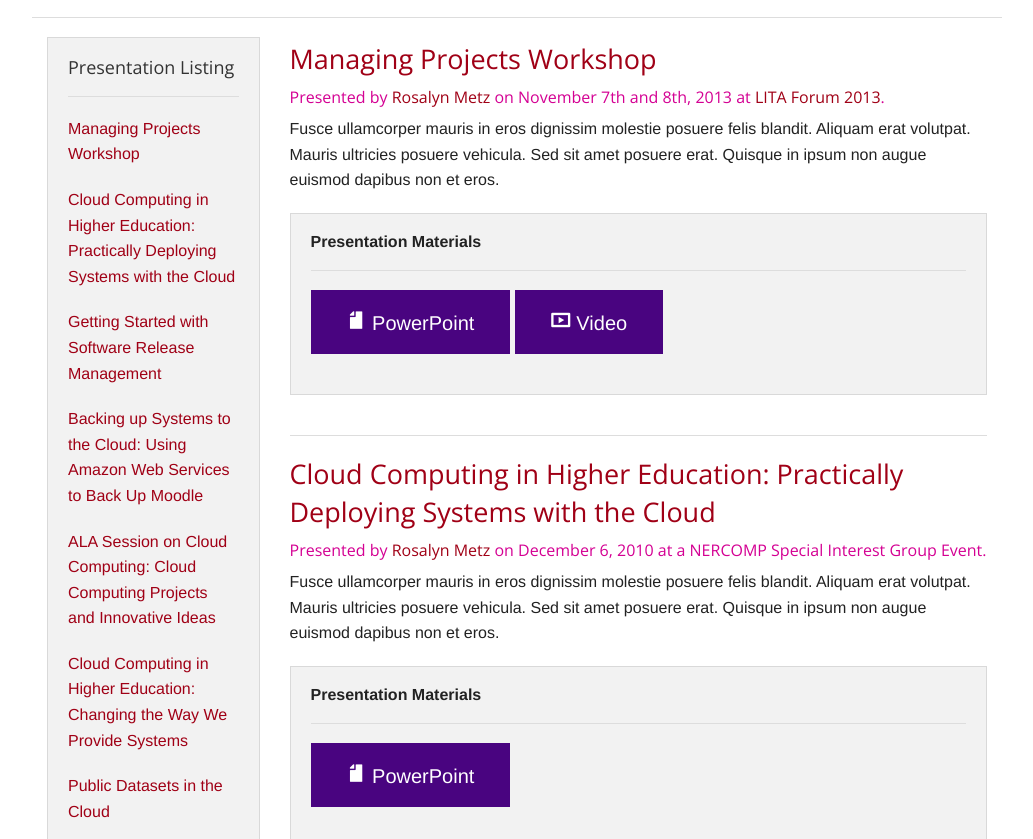
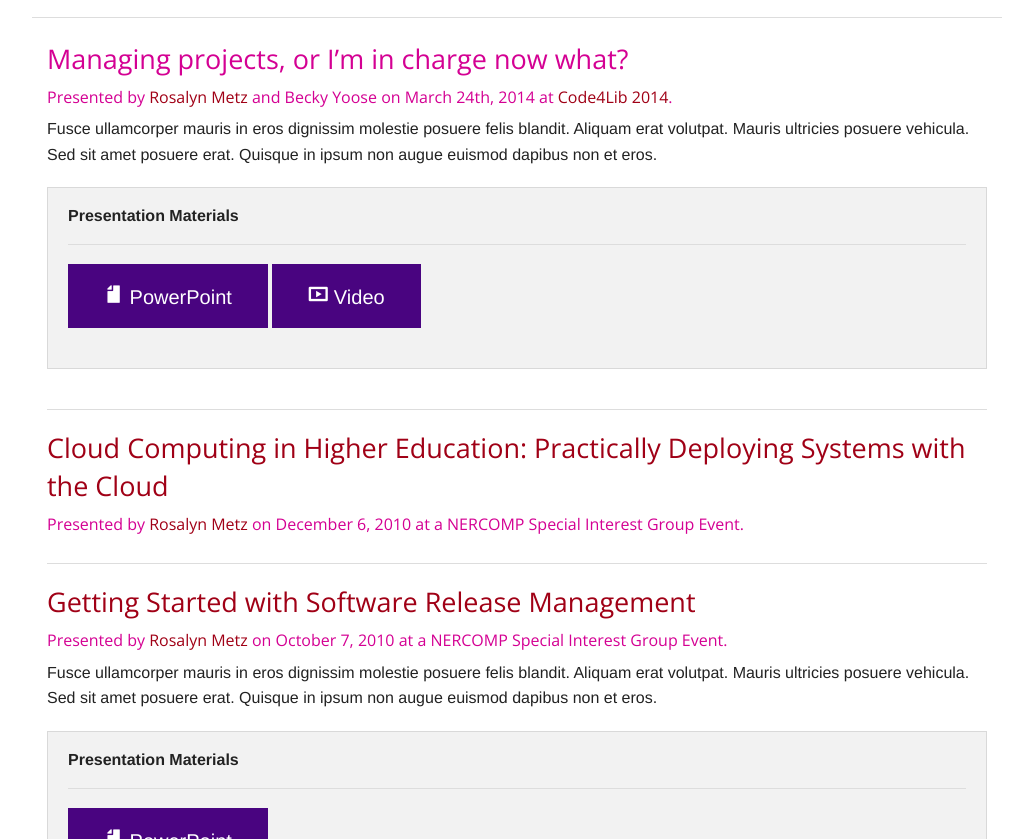
Before and after one commit to rosy1280/rosalynmetzcom, a plain HTML site: page presentations.html in a window 1280 px wide. Shown: the part 113-952 px from the top of the page, without its empty margins (123-1156 px from the left). Drawn offline with nearby package versions, Linux system fonts and the light colour scheme; files whose address does not match are found by name.

Commit message:
changes to layout and content of presentations.html

```diff
--- a/presentations.html
+++ b/presentations.html
@@ -18,7 +18,9 @@
 					<li class="name">
 						<h1><a href="#">Rosalyn Metz</a></h1>
 					</li>
-                  <li class="toggle-topbar menu-icon"><a href="#"><span>menu</span></a></li>
+					<li class="toggle-topbar menu-icon">
+						<a href="#"><span>menu</span></a>
+					</li>
 				</ul>
 
 				<section class="top-bar-section">
@@ -57,43 +59,10 @@
 		<div class="large-12 columns">
 			<h1>Presentations</h1>
 			<hr />
-
-                <!-- Begin Presentation Listing -->
-                <div class="large-3 columns ">
-                    <div class="panel">
-                    <h5>Presentation Listing</h5>
-                    <hr />
-                        <div class="section-container vertical-nav" data-section data-options="deep_linking: false; one_up: true">
-                            <section class="section">
-                                <p class="title"><a href="#">Managing Projects Workshop</a></p>
-                            </section>
-                            <section class="section">
-                                <p class="title"><a href="#">Cloud Computing in Higher Education: Practically Deploying Systems with the Cloud</a></p>
-                            </section>
-                            <section class="section">
-                                <p class="title"><a href="#">Getting Started with Software Release Management</a></p>
-                            </section>
-                            <section class="section">
-                                <p class="title"><a href="#">Backing up Systems to the Cloud: Using Amazon Web Services to Back Up Moodle</a></p>
-                            </section>
-                            <section class="section">
-                                <p class="title"><a href="#">ALA Session on Cloud Computing: Cloud Computing Projects and Innovative Ideas</a></p>
-                            </section>
-                            <section class="section">
-                                <p class="title"><a href="#">Cloud Computing in Higher Education: Changing the Way We Provide Systems</a></p>
-                            </section>
-                            <section class="section">
-                                <p class="title"><a href="#">Public Datasets in the Cloud</a></p>
-                            </section>
-                        </div>
-                    </div>
-                </div>
-                <!-- End Presentation Listing -->
-
 				<!-- Begin Presentation 1 -->
-                <div class="large-9 columns">
-                    <h3><a href="#">Managing Projects Workshop</a></h3>
-                    <h6>Presented by <a href="/index.html">Rosalyn Metz</a> on November 7th and 8th, 2013 at <a href="http://www.ala.org/lita/conferences/forum/2013">LITA Forum 2013</a>.</h6>
+				<div class="large-12 columns">
+					<h3>Managing projects, or I’m in charge now what?</h3>
+					<h6>Presented by <a href="/index.html">Rosalyn Metz</a> and Becky Yoose on March 24th, 2014 at <a href="http://code4lib.org/conference/2014">Code4Lib 2014</a>.</h6>
 					<p>Fusce ullamcorper mauris in eros dignissim molestie posuere felis blandit. Aliquam erat volutpat. Mauris ultricies posuere vehicula. Sed sit amet posuere erat. Quisque in ipsum non augue euismod dapibus non et eros.</p>
 					<div class="panel">
 						<div class="row">
@@ -108,26 +77,15 @@
 				<!-- End Presentation 1 -->
 
 				<!-- Begin Presentation 2 -->
-                <div class="large-9 columns">
+				<div class="large-12 columns">
 					<hr />
 					<h3><a href="#">Cloud Computing in Higher Education: Practically Deploying Systems with the Cloud</a></h3>
 					<h6>Presented by <a href="/index.html">Rosalyn Metz</a> on December 6, 2010 at a NERCOMP Special Interest Group Event.</h6>
-                    <p>Fusce ullamcorper mauris in eros dignissim molestie posuere felis blandit. Aliquam erat volutpat. Mauris ultricies posuere vehicula. Sed sit amet posuere erat. Quisque in ipsum non augue euismod dapibus non et eros.</p>
-                    <div class="panel">
-                        <div class="row">
-                            <div class="large-12 columns">
-                                <strong>Presentation Materials<hr/></strong>
-                                <a href="#" class="large button"><i class="foundicon-general-page"></i> PowerPoint</a>
-                            </div>
-                        </div>
-                    </div>
 				</div>
 				<!-- End Presentation 2 -->
-        </div>
-      </div>
-      <div class="row">
+
+				<!-- Begin Presentation 3 -->
 				<div class="large-12 columns">
-            <!-- Begin Presentation 3 -->
 					<hr />
 					<h3><a href="#">Getting Started with Software Release Management</a></h3>
 					<h6>Presented by <a href="/index.html">Rosalyn Metz</a> on October 7, 2010 at a NERCOMP Special Interest Group Event.</h6>
@@ -140,9 +98,11 @@
 							</div>
 						</div>
 					</div>
+				</div>
 				<!-- End Presentation 3 -->
 
 				<!-- Begin Presentation 4 -->
+				<div class="large-12 columns">
 					<hr />
 					<h3><a href="#">Backing up Systems to the Cloud: Using Amazon Web Services to Back Up Moodle</a></h3>
 					<h6>Presented by <a href="/index.html">Rosalyn Metz</a> on August 12, 2010 at 2-3-98 Conference 2010.</h6>
@@ -155,8 +115,8 @@
 							</div>
 						</div>
 					</div>
+				</div>
 				<!-- End Presentation 4 -->
-
 				<!-- End Presentation Content -->
 
 
```
Lines whose indentation alone changed are shown as unchanged.
